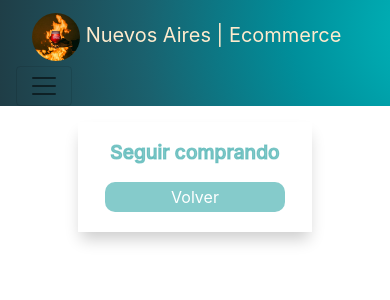
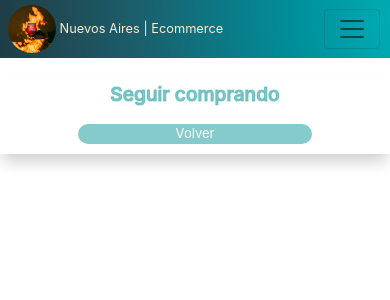
Before and after one commit to jmotero31/NuevosAires-Ecommerce, a React (Create React App) app: page /cart in a window 390 px wide. Shown: the top 300 px of the page. Built offline with nearby package versions, Linux system fonts and the light colour scheme.

Commit message:
actualizacion response 390px

```diff
--- a/src/Components/ItemDetail/styles.css
+++ b/src/Components/ItemDetail/styles.css
@@ -81,5 +81,8 @@
     }
     .buttonAddCart1{
         width: 80%;
+        font-size: small;
+
+
     }
 }
--- a/src/Components/NavBar/index.jsx
+++ b/src/Components/NavBar/index.jsx
@@ -8,7 +8,7 @@ function NavBar() {
   return (
     <Navbar bg="light" expand="lg" className='nav'>
       <>
-        <Link to='/' className="navbar-brand" id="blanco"><img  src='/img/1.jpg' alt="NuevosAires" className="logo" />  Nuevos Aires | Ecommerce</Link>
+        <Link to='/' className="navbar-brand blanco1" id="blanco"><img  src='/img/1.jpg' alt="NuevosAires" className="logo" />  Nuevos Aires | Ecommerce</Link>
         <Navbar.Toggle aria-controls="basic-navbar-nav"/>
         <Navbar.Collapse id="basic-navbar-nav">
           <Nav className="me-auto">
--- a/src/Components/NavBar/styles.css
+++ b/src/Components/NavBar/styles.css
@@ -45,6 +45,8 @@
 }
 #blanco{
     color: blanchedalmond;
+}
+.blanco1{
     padding-left: 1rem;
 }
 .centrar{
@@ -54,7 +56,7 @@
 .tamanoCarro{
     size: 10rem;
 }
-@media(max-width: 376px){
+@media(max-width: 390px){
 
     .navbar-brand {
         margin-right: 0rem !important;
@@ -66,7 +68,8 @@
     .navbar-toggler {
         margin-right: 0.6rem;
     }
-    #blanco{
+    .blanco1{
         padding-left: 0.5rem;
+        font-size: smaller;
     }
 }
--- a/src/containers/Cart/index.jsx
+++ b/src/containers/Cart/index.jsx
@@ -88,16 +88,16 @@ const Cart = () => {
               </tr>
             </tfoot>
             </table>
-            <button onClick={()=>{confirmo()}} className="buttonAddCart">Comprar</button>
-            <button onClick={vaciar} className="buttonAddCart">Vaciar</button>
+            <button onClick={()=>{confirmo()}} className="buttonAddCart buttonAddCart1 buttonAddCart2">Comprar</button>
+            <button onClick={vaciar} className="buttonAddCart buttonAddCart1 buttonAddCart2">Vaciar</button>
             {confirmar && <ModalContainer total={total} setCart={setCart} setConfirmar={setConfirmar} volver={volver} />}
             <h2 className='car' onClick={volver}>Seguir comprando</h2>
 
             </>
           :
           <>
-          <h2 className='caar'>Seguir comprando</h2>
-          <button onClick={volver} className="buttonAddCart">Volver</button>
+          <h2 className='caar buttonAddCart1 buttonAddCart2'>Seguir comprando</h2>
+          <button onClick={volver} className="buttonAddCart buttonAddCart1 buttonAddCart2">Volver</button>
           </>
         }
       </div>
--- a/src/containers/Cart/styles.css
+++ b/src/containers/Cart/styles.css
@@ -76,19 +76,35 @@
 
 }
 
-@media(max-whidt: 360px){
+@media(max-width: 399px){
     .i{
         width: 90%;
+        margin-right: auto;
     }
     .o{
-        width: 100%;
         font-size: small;
     }
     .er{
         font-size: small;
     }
     .aa{
-        font-size: 0;
+        font-size:small;
+    }
+    .e{
+        width: 100%;
+        padding: 0rem;
+    }
+    .buttondel{
+        width: 15px;
+        height: 15px;
+        font-size: smaller;
+    }
+    .u{
+        font-size: small;
+    }
+    .buttonAddCart2{
+        height: 70%;
+        width: 60%;
     }
 
 }
```
